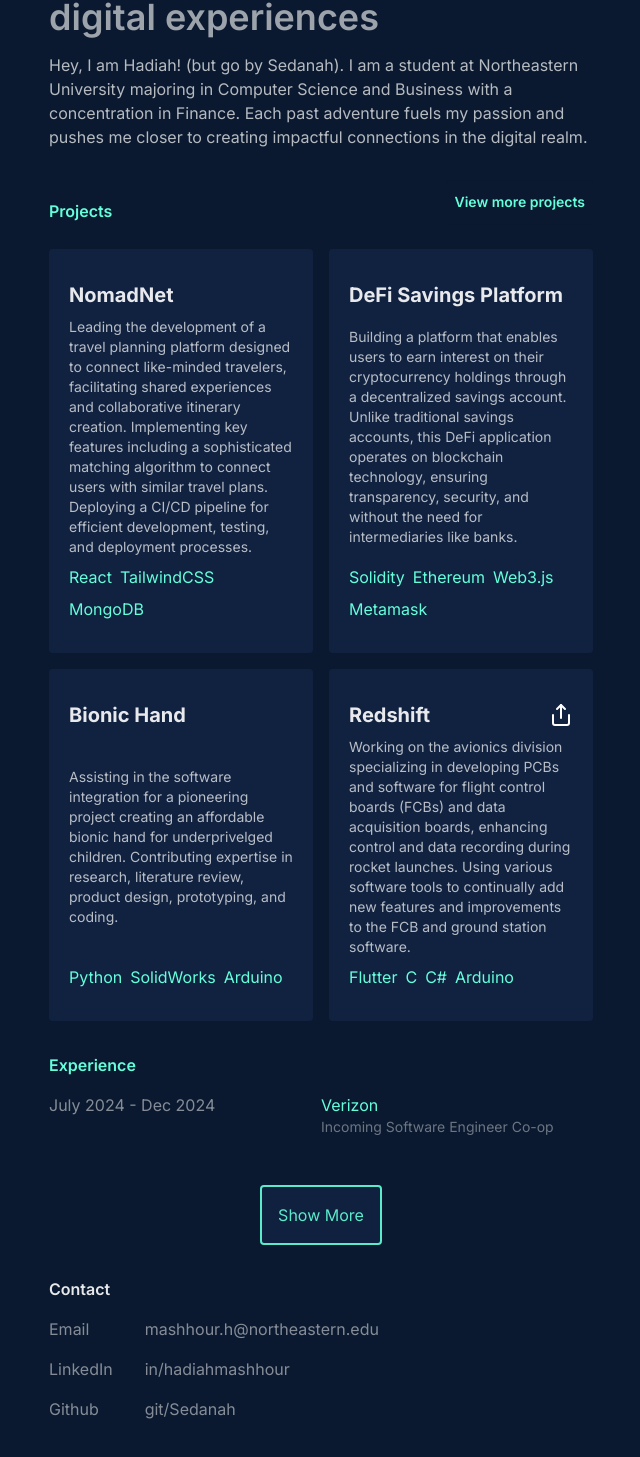
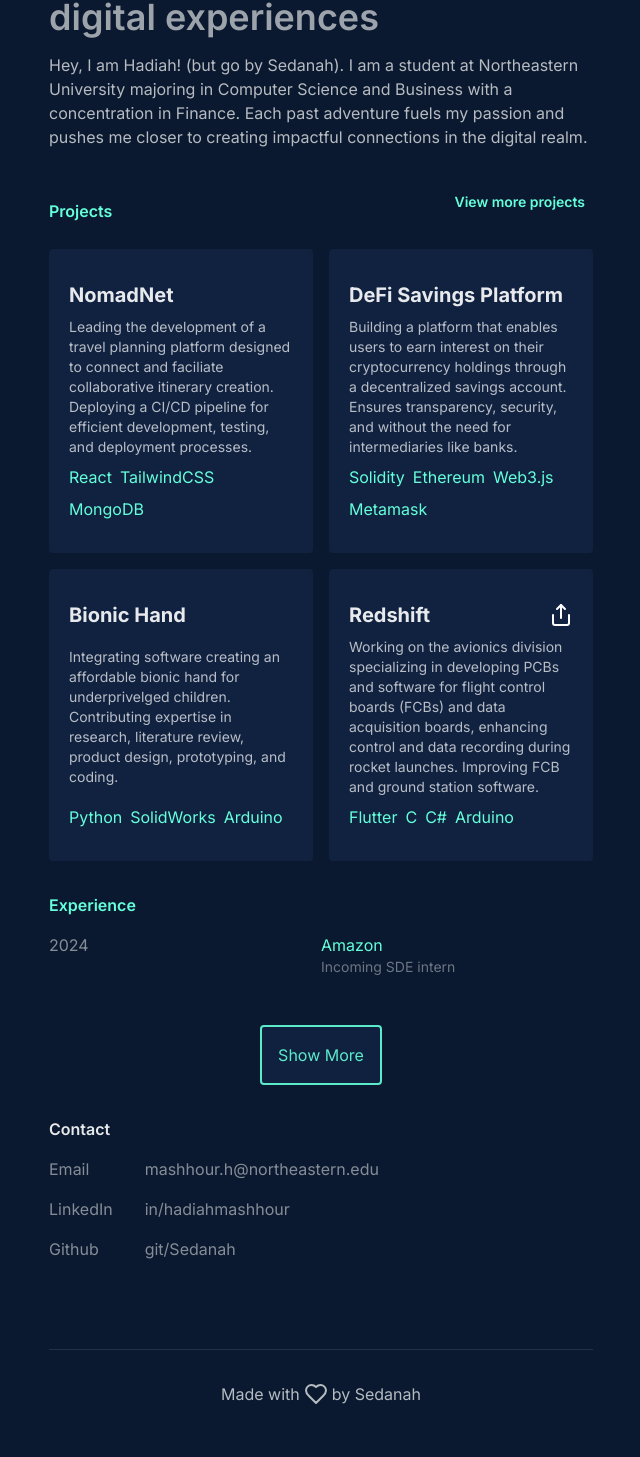
Before and after one commit to Sedanah/final-portfolio, a Next.js app: page / in a window 1280 px wide. Shown: the part 235-1692 px from the top of the page, without its empty margins (319-959 px from the left). Built offline with nearby package versions, Linux system fonts and the light colour scheme.

Commit message:
upd styling

```diff
--- a/src/app/page.js
+++ b/src/app/page.js
@@ -2,8 +2,9 @@
 import Link from "next/link";
 import { TypeAnimation } from "react-type-animation";
 import { useEffect, useState } from "react";
-import { Github, Share, BookMarked, Linkedin, Link2, Mail } from "lucide-react";
+import { Github, Heart, Share, BookMarked, Linkedin, Link2, Mail } from "lucide-react";
 import { motion } from 'framer-motion';
+
 
 
 export default function Home() {
@@ -41,26 +42,30 @@ export default function Home() {
      transition={{ duration: .5 }}
      className="transition ease-in-out"
    >
-        <nav className="flex gap-4">
 
+   {/* //make a responsive side navbar when the screen is small */}
+
+<nav className="flex gap-4">
         <Link href="/projects" className="text-base font-semibold text-white hover:text-[#64ffda]">
             Projects
           </Link>
-
-        <Link href = "/writing" className = "text-base font-semibold text-white hover:text-[#64ffda]">
-        Writing
-        </Link>
+          <Link href="/writing" className="text-base font-semibold text-white hover:text-[#64ffda]">
+            Writing
+          </Link>
           <Link
             href="/Resume.pdf"
             className="text-base font-semibold text-white hover:text-[#64ffda]">
             Resume
-          </Link>
+            </Link>
           <Link className="text-base font-semibold text-white  hover:text-[#64ffda]" href="mailto:mashhour.h@northeastern.edu">
             <Mail/>
           </Link>
         </nav>
+
+
         </motion.div>
       </header>
+
 
       <motion.div
     initial={{ opacity: 0, y: -20}}
@@ -122,8 +127,6 @@ export default function Home() {
     </Link>
   </div>
 
-
-
           <div class="grid grid-cols-1 sm:grid-cols-2 gap-4">
             {projects.map((project, index) => (
               <ProjectCard key={index} {...project} />
@@ -174,6 +177,26 @@ export default function Home() {
             </section>
           </section>
         </section>
+{/*
+//make a footer for the page that stays at the bottom of the page that says "Made with ❤️ by Sedanah" */}
+
+        <motion.div
+  initial={{ opacity: 0, y: -20 }}
+  animate={{ opacity: 1, y: 0 }}
+
+  transition={{ duration: 1}}
+  className="transition ease-in-out"
+>
+
+<div className="border-t border-white/10"></div>
+<footer className="flex justify-center items-center py-8 text-white/70">
+  Made with <span className="px-1"><Heart/></span> by Sedanah
+</footer>
+
+
+
+
+        </motion.div>
         </motion.div>
 
       </main>
@@ -187,7 +210,7 @@ const projects = [
   {
     projectName: "NomadNet",
     description:
-      "Leading the development of a travel planning platform designed to connect like-minded travelers, facilitating shared experiences and collaborative itinerary creation. Implementing key features including a sophisticated matching algorithm to connect users with similar travel plans. Deploying a CI/CD pipeline for efficient development, testing, and deployment processes.",
+      "Leading the development of a travel planning platform designed to connect and faciliate collaborative itinerary creation. Deploying a CI/CD pipeline for efficient development, testing, and deployment processes.",
     techStack: "React, TailwindCSS, MongoDB",
     githubLink: "",
   },
@@ -195,14 +218,14 @@ const projects = [
   {
     projectName: "DeFi Savings Platform",
     description:
-      "Building a platform that enables users to earn interest on their cryptocurrency holdings through a decentralized savings account. Unlike traditional savings accounts, this DeFi application operates on blockchain technology, ensuring transparency, security, and without the need for intermediaries like banks.",
+      "Building a platform that enables users to earn interest on their cryptocurrency holdings through a decentralized savings account. Ensures transparency, security, and without the need for intermediaries like banks.",
     techStack: "Solidity, Ethereum, Web3.js, Metamask",
     githubLink: "",
   },
   {
     projectName: "Bionic Hand",
     description:
-      "Assisting in the software integration for a pioneering project creating an affordable bionic hand for underprivelged children. Contributing expertise in research, literature review, product design, prototyping, and coding. ",
+      "Integrating software creating an affordable bionic hand for underprivelged children. Contributing expertise in research, literature review, product design, prototyping, and coding. ",
     techStack: "Python, SolidWorks, Arduino",
     liveLink: "/Abstract.HM.pdf",
   },
@@ -210,7 +233,7 @@ const projects = [
   {
     projectName: "Redshift",
     description:
-      "Working on the avionics division specializing in developing PCBs and software for flight control boards (FCBs) and data acquisition boards, enhancing control and data recording during rocket launches. Using various software tools to continually add new features and improvements to the FCB and ground station software.",
+      "Working on the avionics division specializing in developing PCBs and software for flight control boards (FCBs) and data acquisition boards, enhancing control and data recording during rocket launches. Improving FCB and ground station software.",
     techStack: "Flutter, C, C#, Arduino",
     liveLink: "https://www.aerospacenu.com/redshift",
   },
@@ -305,6 +328,12 @@ export const ExperienceSection = () => {
 };
 const experiences = [
 
+{
+  date: " 2024",
+  company: "Amazon",
+  role: "Incoming SDE intern",
+
+},
 
 {
   date: "July 2024 - Dec 2024",
@@ -359,14 +388,14 @@ const experiences = [
     company: "BWSC",
     role: "Security Engineer + IT Programmer Co-op",
     description:
-      "Worked with Azure Cloud infrastructure and Barracuda CloudGen firewalls to implement robust security measures. Collaborated with AI and Cybersecurity teams to contribute to the creation of machine learning models specialized in threat detection, anomaly detection, and behavior analysis.",
+      "Worked with Azure Cloud infrastructure and Barracuda CloudGen firewalls to improve security measures. Specialized in threat detection, anomaly detection, and behavior analysis.",
   },
   {
     date: "May 2022 - June 2022",
     company: "Harvard University",
-    role: "Bio-statistical Data Scientist",
+    role: "SWE & Data Science intern",
     description:
-      "Utilized R and Python to analyze extensive datasets, boosting data processing efficiency by 75% and maintaining data integrity; created a highly acclaimed user-friendly data visualization dashboard that garnered a 95% satisfaction rating from project stakeholders",
+      "Utilized R and Python to analyze extensive datasets, boosting data processing efficiency by 75% and maintaining data integrity; created a highly acclaimed user-friendly data visualization dashboard",
   },
 
 
```
